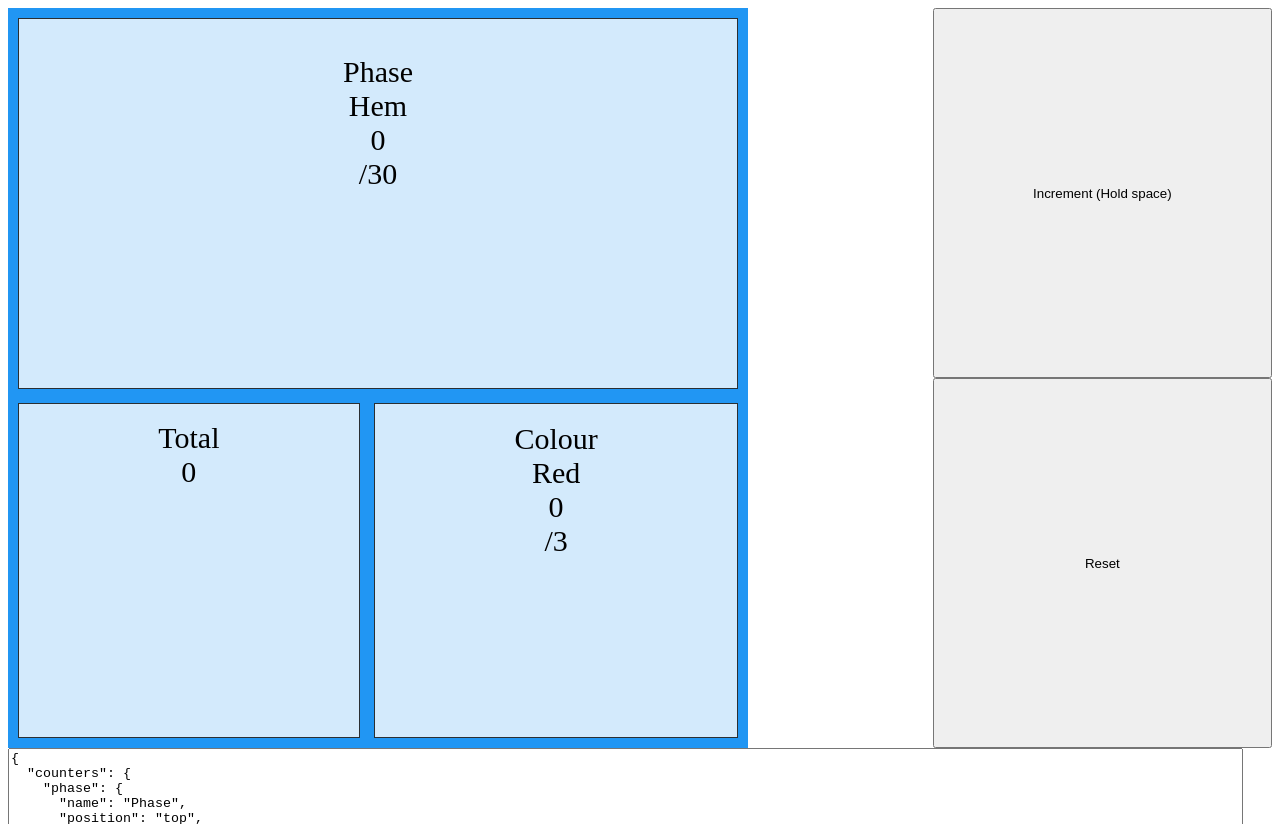
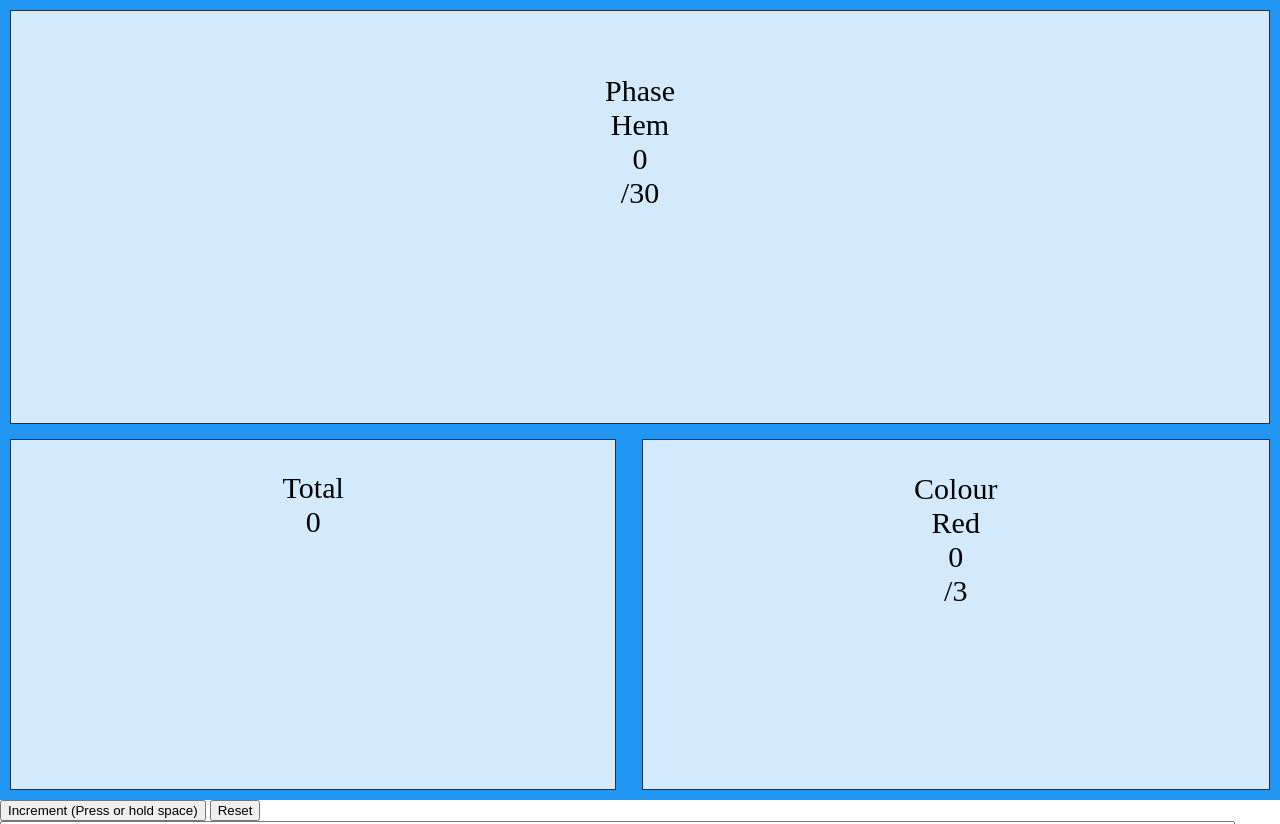
Before and after one commit to non-bin/Dracula, a plain HTML site: page interface/index.html in a window 1280 px wide. Shown: the top 824 px of the page. Drawn offline with Linux system fonts and the light colour scheme.

Commit message:
Fill screen

```diff
--- a/interface/index.html
+++ b/interface/index.html
@@ -12,11 +12,11 @@
 <body>
   <div class="container">
     <div id="screen"></div>
+  </div>
 
-    <div class="controls">
-      <button id="increment">Increment (Hold space)</button>
-      <button id="reset">Reset</button>
-    </div>
+  <div class="controls">
+    <button id="increment">Increment (Press or hold space)</button>
+    <button id="reset">Reset</button>
   </div>
 
   <div id="error"></div>
--- a/interface/main.css
+++ b/interface/main.css
@@ -8,6 +8,10 @@
   .counter {
     font-size: 30px !important;
   }
+}
+
+body {
+  margin: 0;
 }
 
 #config {
@@ -23,21 +27,24 @@
 .container {
   display: grid;
   grid-template-columns: auto;
+  width: 100vw;
+  height: 100vh;
 }
 
-.controls {
+/* .controls {
   display: grid;
   min-height: 50vmin;
-}
+} */
 
 #screen {
   display: grid;
   gap: 2%;
-  grid-template: auto auto / auto auto;
+  grid-template: auto / auto;
   background-color: #2196F3;
   padding: 10px;
-  height: 90vmin;
-  width: 90vmin;
+  box-sizing: border-box; /* Make width and height include boarder and padding */
+  height: 100vh;
+  width: 100vw;
 }
 
 .counter {
```
